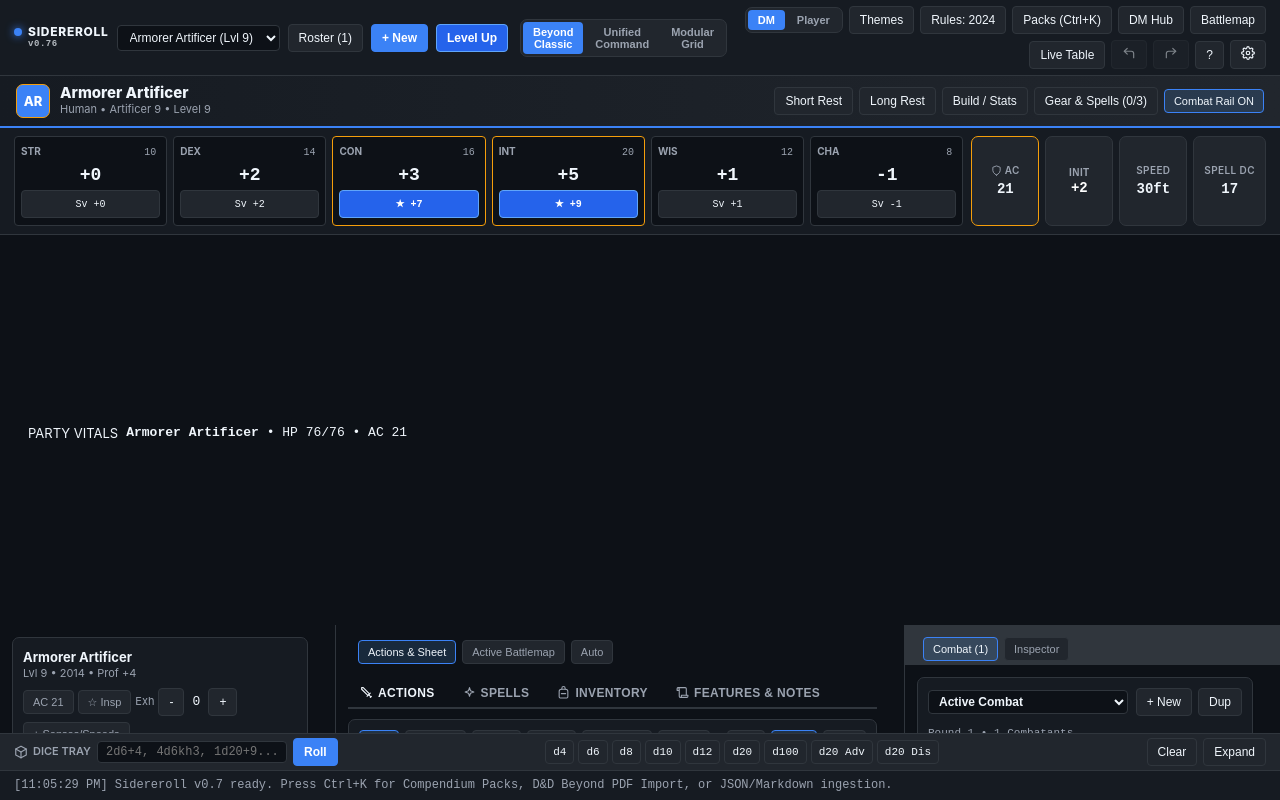
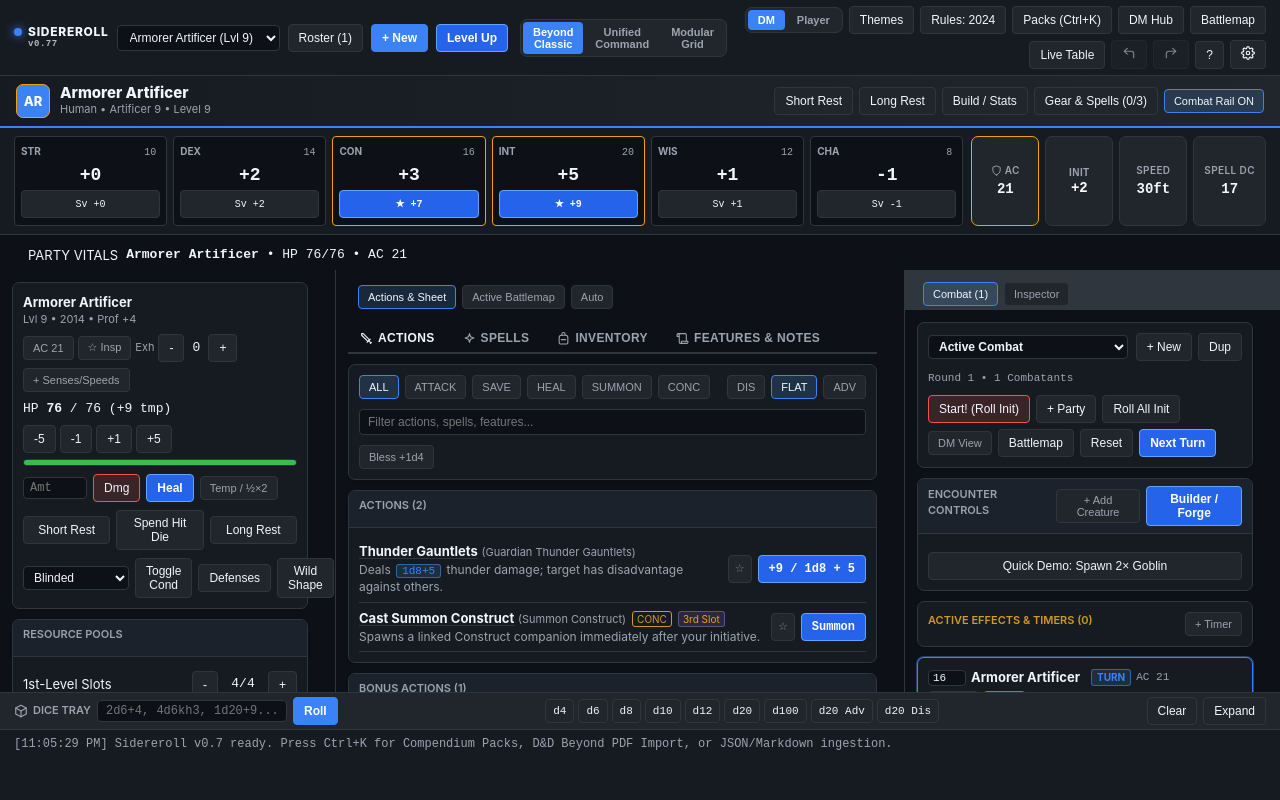
Before and after one commit to Solopass/dnd-forge, a React (Vite) app: page / in a window 1280 px wide. Built offline with nearby package versions, Linux system fonts and the light colour scheme.

Commit message:
fix: replace fragile .app-shell grid-template-rows with flex column so Party Vitals/alerts never stretch over workspace (v0.77)

```diff
--- a/src/styles/layout.css
+++ b/src/styles/layout.css
@@ -1,29 +1,32 @@
 .app-shell {
-  display: grid;
-  grid-template-rows: auto 1fr 108px;
+  display: flex;
+  flex-direction: column;
   height: 100dvh;
   width: 100%;
   overflow: hidden;
 }
 
-.app-shell.console-collapsed {
-  grid-template-rows: auto 1fr auto;
-}
-
-.app-shell.console-expanded {
-  grid-template-rows: auto 1fr 240px;
-}
-
-:root[data-ui-mode='classic'] .app-shell {
-  grid-template-rows: auto auto auto 1fr 108px;
-}
-
-:root[data-ui-mode='classic'] .app-shell.console-collapsed {
-  grid-template-rows: auto auto auto 1fr auto;
-}
-
-:root[data-ui-mode='classic'] .app-shell.console-expanded {
-  grid-template-rows: auto auto auto 1fr 240px;
+.app-shell > * {
+  flex-shrink: 0;
+}
+
+.app-shell > .workspace-grid,
+.app-shell > .unified-shell,
+.app-shell > .modular-shell {
+  flex: 1 1 0;
+  min-height: 0;
+}
+
+.app-shell > .status-console-shell {
+  height: 108px;
+}
+
+.app-shell.console-collapsed > .status-console-shell {
+  height: auto;
+}
+
+.app-shell.console-expanded > .status-console-shell {
+  height: 240px;
 }
 
 .topbar {
--- a/src/version.ts
+++ b/src/version.ts
@@ -1 +1 @@
-export const APP_VERSION = 'v0.76';
+export const APP_VERSION = 'v0.77';
```
